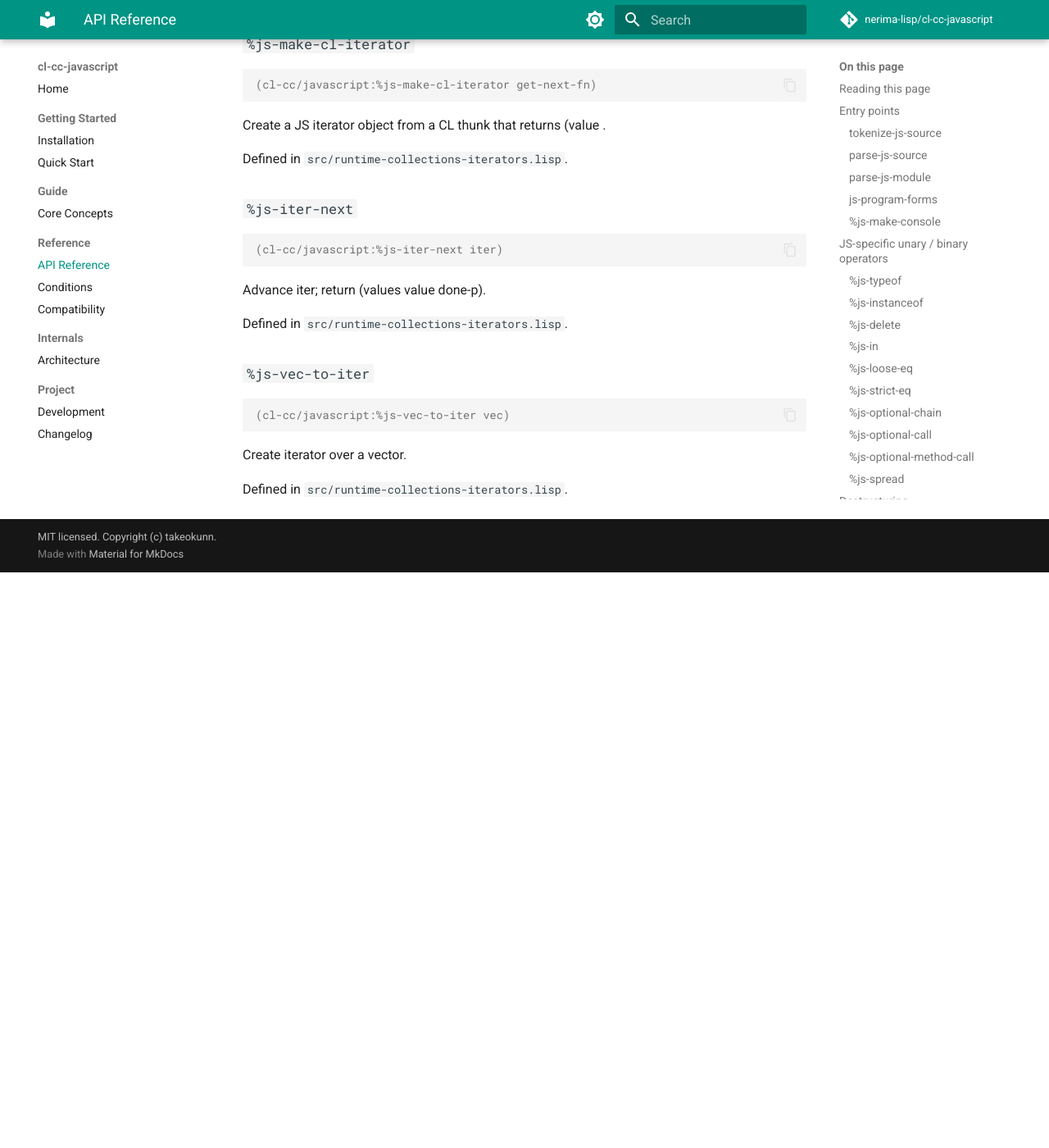
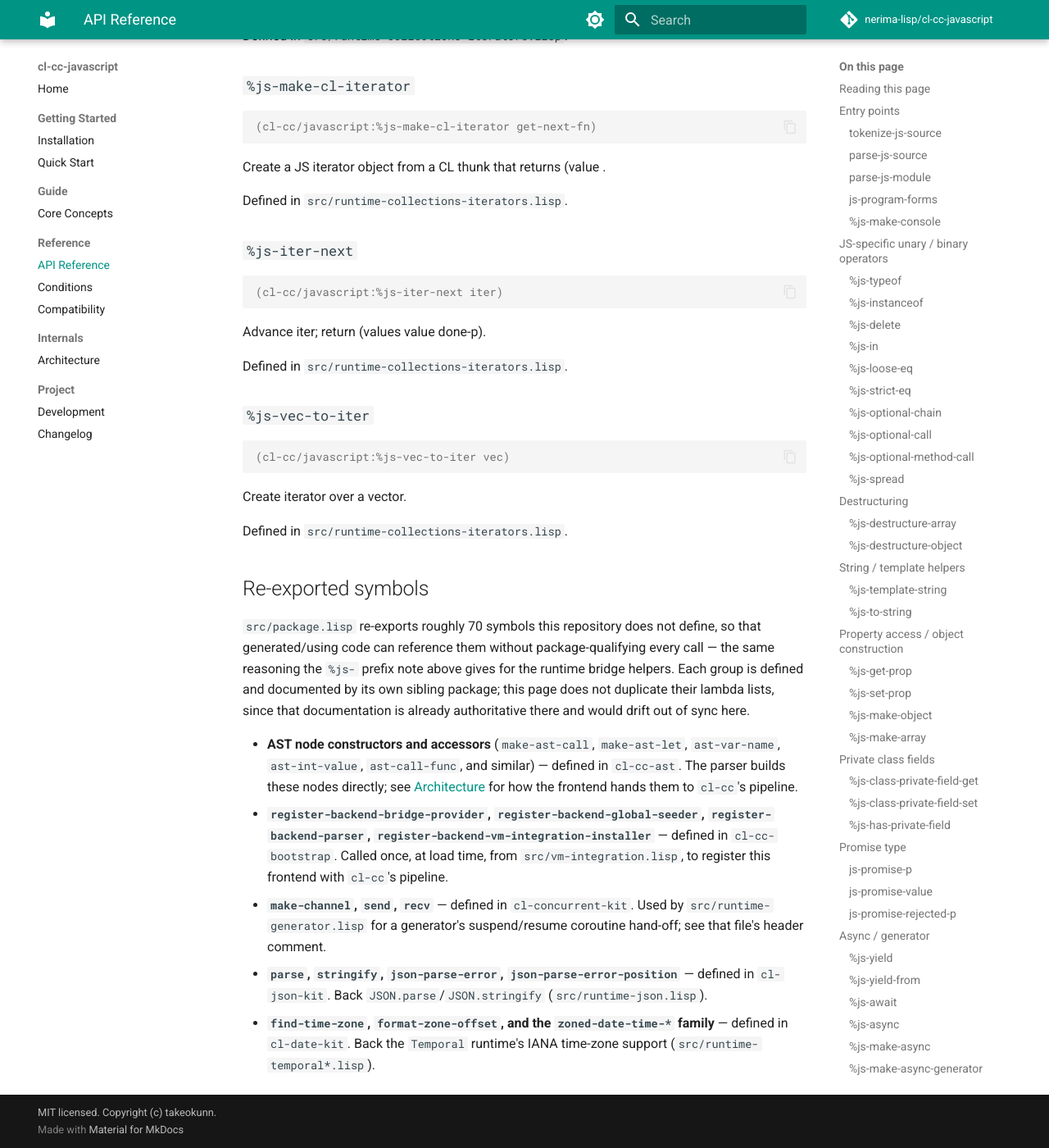
Before and after one commit to nerima-lisp/cl-cc-javascript, an MkDocs documentation site: the page built from docs/src/api-reference.md, in a window 1280 px wide and 1400 px high, scrolled down 65988 px. Shown: the whole window at 82% size. Built offline with MkDocs 1.6.1 and Material for MkDocs 9.7.7, drawn with Linux system fonts in a browser that asks for light colours; comment, search, counter and statistics services are not loaded; before the commit the page ends 66686 px from its top, so only the background shows below that; some of the changed text lies outside the part shown.

Commit message:
docs: clarify ~70 re-exported symbols api-reference.md silently omitted
The page's own intro claimed to document "every symbol exported from
the cl-cc/javascript package." A full diff against package.lisp's
export list found ~70 genuine misses, all legitimate re-exports from
sibling nerima-lisp packages (cl-cc-ast's AST constructors, cl-cc-
bootstrap's register-backend-* hooks, cl-concurrent-kit's channel
primitives, cl-json-kit's parse/stringify, cl-date-kit's zoned-date-
time-* family) rather than undocumented code of this repo's own.

Corrected the claim and added one "Re-exported symbols" section
pointing at where each group's real documentation lives, instead of
transcribing ~70 lambda lists that would drift out of sync with 5
other repositories' own source.

Verified via nix build .#checks.aarch64-darwin.docs.

```diff
--- a/docs/src/api-reference.md
+++ b/docs/src/api-reference.md
@@ -1,8 +1,11 @@
 # API Reference
 
-Every symbol exported from the `cl-cc/javascript` package, in the order and under the
-groupings `src/package.lisp` itself uses for its `:export` list. Lambda lists are
-reproduced from the definitions in `src/`.
+Every symbol *defined in this repository* and exported from the `cl-cc/javascript`
+package, in the order and under the groupings `src/package.lisp` itself uses for its
+`:export` list. Lambda lists are reproduced from the definitions in `src/`. A further
+~70 exports are symbols re-exported from sibling `nerima-lisp` packages rather than
+defined here — see [Re-exported symbols](#re-exported-symbols) at the end of this page
+for why they're exported at all and where their own documentation lives.
 
 ## Reading this page
 
@@ -3244,3 +3247,31 @@ Defined in `src/runtime-collections-iterators.lisp`.
 Create iterator over a vector.
 
 Defined in `src/runtime-collections-iterators.lisp`.
+
+## Re-exported symbols
+
+`src/package.lisp` re-exports roughly 70 symbols this repository does not define, so
+that generated/using code can reference them without package-qualifying every call —
+the same reasoning the `%js-` prefix note above gives for the runtime bridge helpers.
+Each group is defined and documented by its own sibling package; this page does not
+duplicate their lambda lists, since that documentation is already authoritative there
+and would drift out of sync here.
+
+- **AST node constructors and accessors** (`make-ast-call`, `make-ast-let`,
+  `ast-var-name`, `ast-int-value`, `ast-call-func`, and similar) — defined in
+  `cl-cc-ast`. The parser builds these nodes directly; see
+  [Architecture](architecture.md) for how the frontend hands them to `cl-cc`'s
+  pipeline.
+- **`register-backend-bridge-provider`, `register-backend-global-seeder`,
+  `register-backend-parser`, `register-backend-vm-integration-installer`** —
+  defined in `cl-cc-bootstrap`. Called once, at load time, from
+  `src/vm-integration.lisp`, to register this frontend with `cl-cc`'s pipeline.
+- **`make-channel`, `send`, `recv`** — defined in `cl-concurrent-kit`. Used by
+  `src/runtime-generator.lisp` for a generator's suspend/resume coroutine hand-off;
+  see that file's header comment.
+- **`parse`, `stringify`, `json-parse-error`, `json-parse-error-position`** —
+  defined in `cl-json-kit`. Back `JSON.parse`/`JSON.stringify`
+  (`src/runtime-json.lisp`).
+- **`find-time-zone`, `format-zone-offset`, and the `zoned-date-time-*` family** —
+  defined in `cl-date-kit`. Back the `Temporal` runtime's IANA time-zone support
+  (`src/runtime-temporal*.lisp`).
```
Also changed, not shown: CHANGELOG.md.
